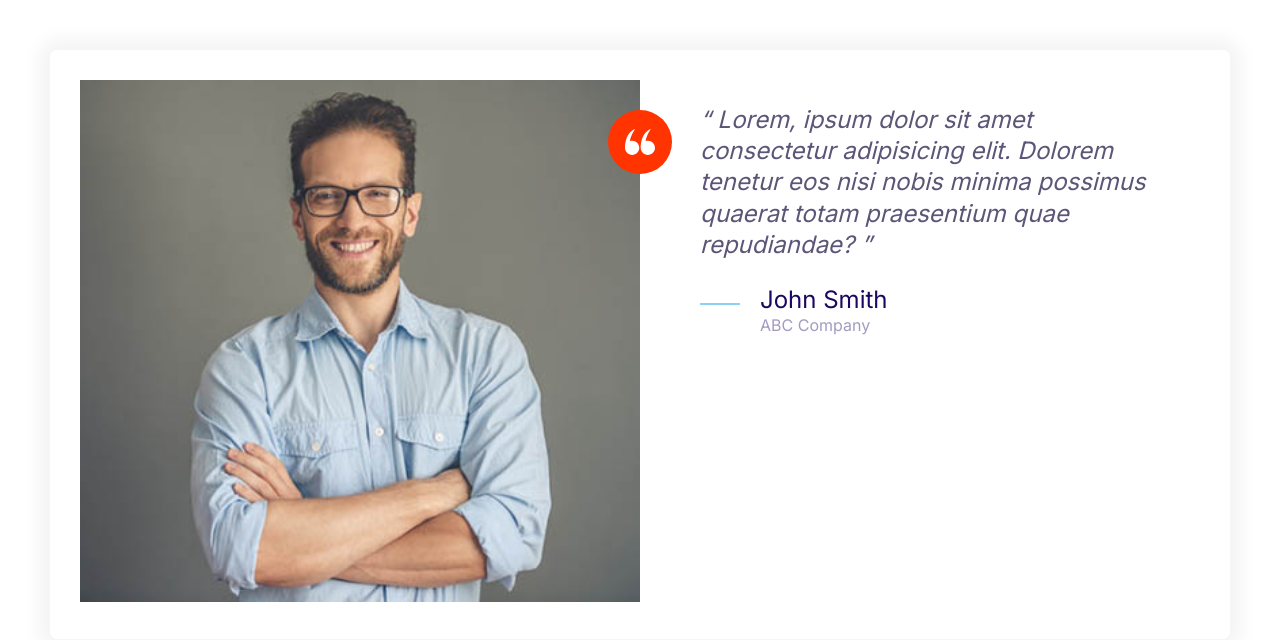
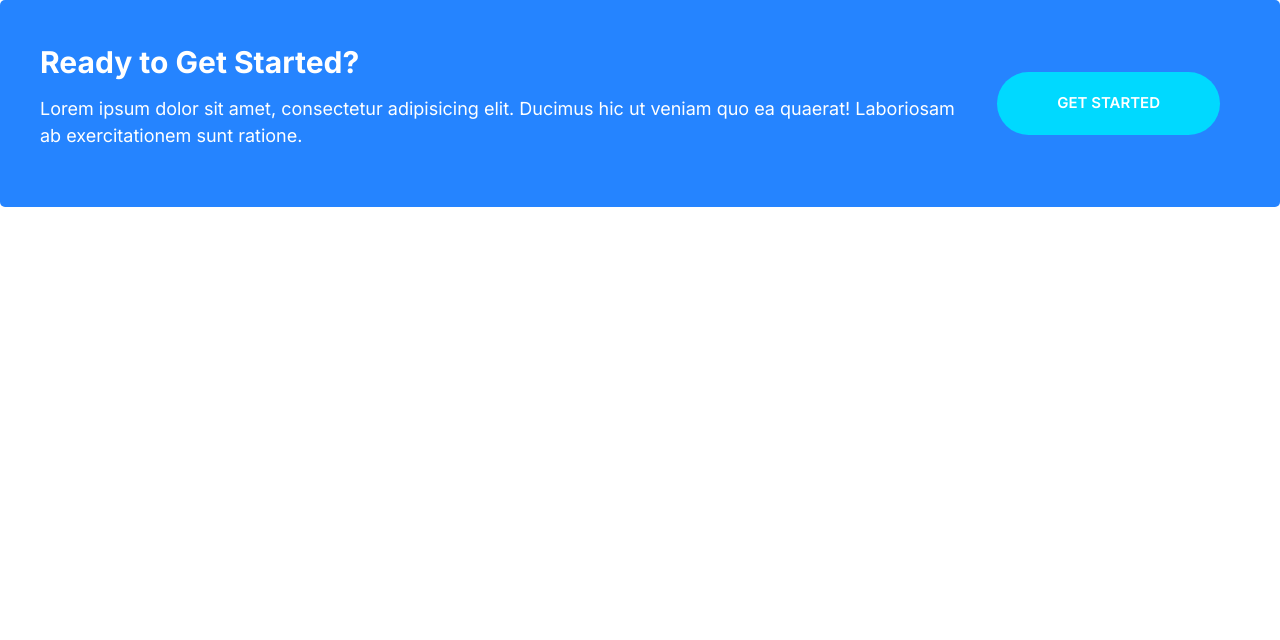
Before and after one commit to Cr0ssty/FabMoshify, a plain HTML site: page Index.html in a window 1280 px wide. Drawn offline with Linux system fonts and the light colour scheme.

Commit message:
Building the callout component.

```diff
--- a/Index.html
+++ b/Index.html
@@ -13,37 +13,18 @@
     <link rel="stylesheet" href="css/normalize.css" />
     <link rel="stylesheet" href="css/styles.css" />
   </head>
-  <body style="padding: 5rem">
-    <div class="card testimonial">
+  <body>
+    <div class="callout callout--primary">
       <div class="grid grid--1x2">
-        <div class="testimonial__image">
-          <img src="Images/testimonial.jpg" alt="A happy smiling customer" />
-          <span class="icon-container icon-container--accent">
-            <svg class="icon icon--white icon--small">
-              <use xlink:href="images/sprite.svg#quotes"></use>
-            </svg>
-          </span>
+        <div class="callout__content">
+          <h2 class="callout__heading">Ready to Get Started?</h2>
+          <p>
+            Lorem ipsum dolor sit amet, consectetur adipisicing elit. Ducimus
+            hic ut veniam quo ea quaerat! Laboriosam ab exercitationem sunt
+            ratione.
+          </p>
         </div>
-        <blockquote class="quote">
-          <p class="quote__text">
-            Lorem, ipsum dolor sit amet consectetur adipisicing elit. Dolorem
-            tenetur eos nisi nobis minima possimus quaerat totam praesentium
-            quae repudiandae?
-          </p>
-          <footer>
-            <div class="media">
-              <div class="media__image">
-                <svg class="icon icon--primary quote__line">
-                  <use xlink:href="images/sprite.svg#line"></use>
-                </svg>
-              </div>
-              <div class="media__body">
-                <h3 class="media__title quote__author">John Smith</h3>
-                <p class="quote__organization">ABC Company</p>
-              </div>
-            </div>
-          </footer>
-        </blockquote>
+        <a href="" class="btn btn--secondary btn--stretched">Get Started</a>
       </div>
     </div>
   </body>
--- a/css/styles.css
+++ b/css/styles.css
@@ -217,6 +217,11 @@ a {
 .btn--accent:hover {
     background: #fe4a1c ;
     }
+
+.btn--stretched {
+    padding-left: 6rem;
+    padding-right: 6rem;
+}
 
 .btn--block {
     width: 100%;
@@ -481,3 +486,45 @@ a {
         margin-left: 6rem;
     }
 }
+
+/* Callouts */
+
+.callout {
+    padding: 4rem;
+    border-radius: 5px;
+}
+
+.callout--primary {
+    background: var(--color-primary);
+    color: #fff;
+}
+
+.callout__heading {
+    color: #fff;
+    margin-top: 0;
+    font-size: 3rem;
+}
+
+.callout .btn {
+    justify-self: center;
+    align-self: center;
+}
+
+.callout__content {
+    text-align: center;
+}
+
+@media screen and (min-width: 768px) {
+    .callout .grid--1x2 {
+        grid-template-columns: 1fr auto;
+    }
+
+    .callout__content {
+        text-align: left;
+    }
+
+    .callout .btn {
+        justify-self: start;
+        margin: 0 2rem;
+    }
+}
```
Also changed, not shown: Components/callouts.html (added, +12 -0 lines), Components/testimonial.html (+2 -0 lines).
